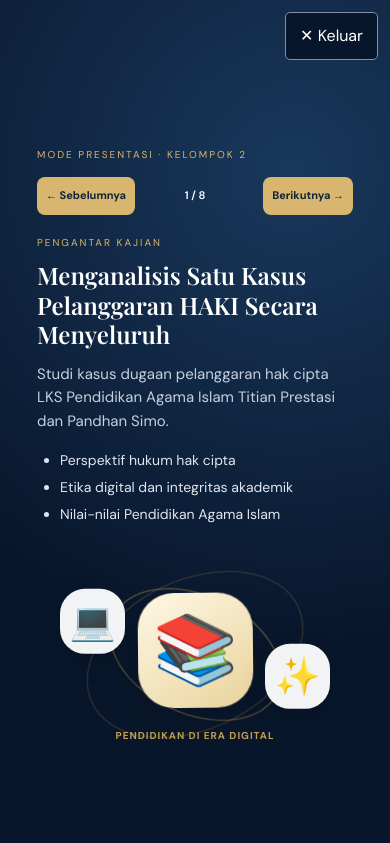
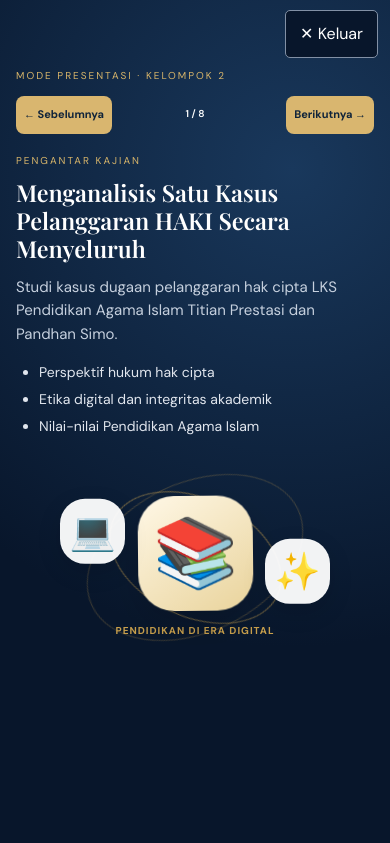
Before and after one commit to muhamadsolikulhadi99/presentasi-analisis-haki, a plain HTML site: page index.html in a window 390 px wide. Both pictures are taken after a click on the button "Mode presentasi". Shown: the top 843 px of the page. Drawn offline with nearby package versions, Linux system fonts and the light colour scheme.

Commit message:
Memperbaiki tampilan dan scroll presentasi

```diff
--- a/app.js
+++ b/app.js
@@ -410,7 +410,7 @@ let slide = 0;
 
 function showSlide() {
   const presentation = $("#presentation");
-  const presBody = $("#presBody");
+  const presBody = $("#presBody");presentation.scrollTop = 0;
   const slideNumber = $("#slideNumber");
   const prevButton = $("#prevSlide");
   const nextButton = $("#nextSlide");
--- a/style.css
+++ b/style.css
@@ -2060,3 +2060,159 @@ a,
     max-height: 260px;
   }
 }
+
+
+
+/* =====================================================
+   FIX FINAL MODE PRESENTASI - HP DAN LAPTOP
+   Letakkan paling akhir agar mengalahkan aturan lama.
+   ===================================================== */
+
+/* Jangan gunakan flex untuk wadah yang harus menggulir.
+   display:block membuat tinggi konten menentukan panjang area scroll. */
+#presentation.presentation.active {
+  display: block !important;
+  position: fixed !important;
+  inset: 0 !important;
+  width: 100% !important;
+  height: 100vh !important;
+  height: 100dvh !important;
+  min-height: 0 !important;
+  overflow-x: hidden !important;
+  overflow-y: auto !important;
+  -webkit-overflow-scrolling: touch !important;
+  overscroll-behavior-y: contain;
+  padding: 0 !important;
+}
+
+/* Konten dimulai dari atas dan boleh lebih tinggi dari layar. */
+#presentation.presentation.active .pres-inner {
+  display: block !important;
+  width: min(1120px, 100%) !important;
+  max-width: 100% !important;
+  min-height: 100% !important;
+  height: auto !important;
+  margin: 0 auto !important;
+  padding: 76px 28px 36px !important;
+  box-sizing: border-box !important;
+}
+
+/* Navigasi menjadi bagian dari konten, bukan menempel di bawah layar. */
+#presentation.presentation.active .pres-controls {
+  position: relative !important;
+  inset: auto !important;
+  top: auto !important;
+  right: auto !important;
+  bottom: auto !important;
+  left: auto !important;
+  display: grid !important;
+  grid-template-columns: minmax(0, 1fr) auto minmax(0, 1fr) !important;
+  width: 100% !important;
+  min-height: 44px !important;
+  margin: 8px 0 20px !important;
+  padding: 0 !important;
+  z-index: 10 !important;
+}
+
+#presentation.presentation.active #prevSlide { justify-self: start !important; }
+#presentation.presentation.active #nextSlide { justify-self: end !important; }
+#presentation.presentation.active #slideNumber {
+  justify-self: center !important;
+  white-space: nowrap !important;
+}
+
+/* Slide tidak boleh memaksa lebar layar atau memotong teks. */
+#presentation.presentation.active #presBody,
+#presentation.presentation.active .pres-layout,
+#presentation.presentation.active .pres-content,
+#presentation.presentation.active .pres-art {
+  min-width: 0 !important;
+  max-width: 100% !important;
+}
+
+#presentation.presentation.active .pres-layout {
+  align-items: start !important;
+}
+
+#presentation.presentation.active .pres-content h2 {
+  font-size: clamp(25px, 3.2vw, 42px) !important;
+  line-height: 1.2 !important;
+  overflow-wrap: anywhere;
+}
+
+#presentation.presentation.active .pres-content p {
+  font-size: clamp(15px, 1.45vw, 19px) !important;
+  line-height: 1.55 !important;
+}
+
+#presentation.presentation.active .pres-content li {
+  font-size: clamp(14px, 1.2vw, 17px) !important;
+  line-height: 1.5 !important;
+  overflow-wrap: anywhere;
+}
+
+/* Tombol keluar tetap mudah dijangkau saat halaman digulir. */
+#presentation.presentation.active .close-pres {
+  position: fixed !important;
+  top: max(10px, env(safe-area-inset-top)) !important;
+  right: 12px !important;
+  z-index: 10030 !important;
+}
+
+@media (max-width: 700px) {
+  #presentation.presentation.active .pres-inner {
+    padding: 68px 16px 28px !important;
+  }
+
+  #presentation.presentation.active .pres-controls {
+    gap: 5px !important;
+    margin: 8px 0 16px !important;
+  }
+
+  #presentation.presentation.active .pres-controls button {
+    min-width: 0 !important;
+    min-height: 38px !important;
+    padding: 8px 8px !important;
+    font-size: 11px !important;
+    white-space: nowrap !important;
+  }
+
+  #presentation.presentation.active #slideNumber {
+    font-size: 10px !important;
+  }
+
+  #presentation.presentation.active .pres-layout {
+    display: grid !important;
+    grid-template-columns: minmax(0, 1fr) !important;
+    gap: 12px !important;
+  }
+
+  #presentation.presentation.active .pres-content h2 {
+    font-size: clamp(23px, 6vw, 29px) !important;
+  }
+
+  #presentation.presentation.active .pres-content p {
+    font-size: 15px !important;
+  }
+
+  #presentation.presentation.active .pres-content li {
+    font-size: 14px !important;
+  }
+
+  #presentation.presentation.active .pres-art .pres-visual {
+    height: 175px !important;
+    max-width: 100% !important;
+  }
+}
+
+@media (max-width: 360px) {
+  #presentation.presentation.active .pres-inner {
+    padding-left: 10px !important;
+    padding-right: 10px !important;
+  }
+
+  #presentation.presentation.active .pres-controls button {
+    padding: 7px 5px !important;
+    font-size: 10px !important;
+  }
+}
```
